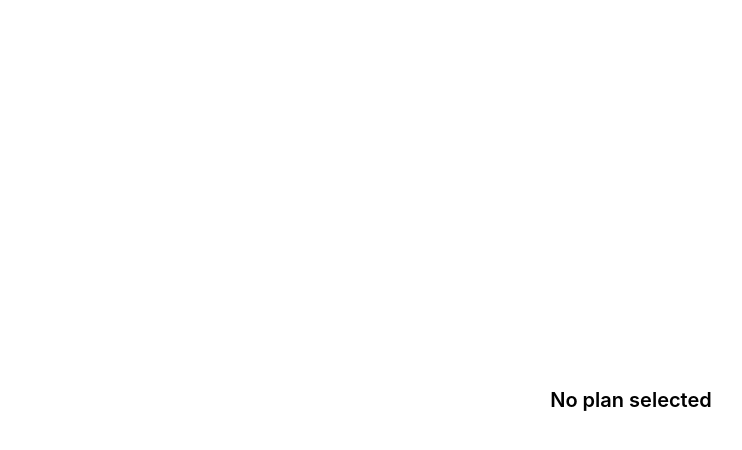
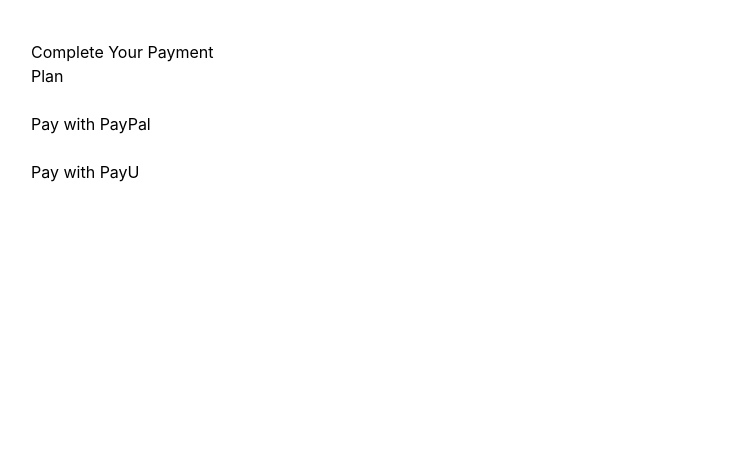
Before and after one commit to snapcartgo/ai-chatbot-saas, a Next.js app: page /payment in a window 1280 px wide. Shown: the top 450 px of the page, without its empty margins (9-751 px from the left). Built offline with nearby package versions, Linux system fonts and the light colour scheme.

Commit message:
Updated chatbot widget and dashboard fixes

```diff
--- /dev/null
+++ b/app/payment/PaymentClient.tsx
@@ -0,0 +1,51 @@
+"use client";
+
+import { useSearchParams } from "next/navigation";
+
+export default function PaymentClient() {
+
+  const params = useSearchParams();
+  const plan = params.get("plan");
+
+  const plans = {
+    starter: { price: "₹999", messages: "500 AI messages", bots: "1 chatbot" },
+    pro: { price: "₹1999", messages: "2000 AI messages", bots: "3 chatbots" },
+    growth: { price: "₹4999", messages: "5000 AI messages", bots: "10 chatbots" }
+  };
+
+  const selectedPlan = plans[plan as "starter" | "pro" | "growth"];
+
+  return (
+    <div style={{padding:"40px"}}>
+
+      <h1>Complete Your Payment</h1>
+
+      <h2>{plan} Plan</h2>
+
+      {selectedPlan && (
+        <div>
+          <p>{selectedPlan.price}</p>
+          <p>{selectedPlan.messages}</p>
+          <p>{selectedPlan.bots}</p>
+        </div>
+      )}
+
+      <br />
+
+      <button
+        onClick={() => window.location.href="/api/paypal?plan="+plan}
+      >
+        Pay with PayPal
+      </button>
+
+      <br /><br />
+
+      <button
+        onClick={() => window.location.href="/api/payu?plan="+plan}
+      >
+        Pay with PayU
+      </button>
+
+    </div>
+  );
+}
--- a/app/payment/page.tsx
+++ b/app/payment/page.tsx
@@ -1,82 +1,10 @@
-"use client";
-
-import { useSearchParams } from "next/navigation";
+import { Suspense } from "react";
+import PaymentClient from "./PaymentClient";
 
 export default function PaymentPage() {
-
-  const params = useSearchParams();
-  const plan = params.get("plan");
-
-  const plans: any = {
-    starter: { price: "₹999", messages: "500 AI messages", bots: "1 chatbot" },
-    pro: { price: "₹1999", messages: "2000 AI messages", bots: "3 chatbots" },
-    growth: { price: "₹4999", messages: "5000 AI messages", bots: "10 chatbots" }
-  };
-
-  const selectedPlan = plan ? plans[plan] : null;
-
-  if (!selectedPlan) {
-    return (
-      <div className="min-h-screen flex items-center justify-center">
-        <h1 className="text-xl font-semibold">No plan selected</h1>
-      </div>
-    );
-  }
-
   return (
-    <div className="min-h-screen flex items-center justify-center bg-gray-100 p-6">
-
-      <div className="bg-white rounded-xl shadow-lg p-8 max-w-md w-full">
-
-        <h1 className="text-2xl font-bold mb-2 text-center">
-          Complete Your Payment
-        </h1>
-
-        <p className="text-gray-500 text-center mb-6">
-          Secure checkout for your subscription
-        </p>
-
-        <div className="border rounded-lg p-5 mb-6 bg-gray-50">
-
-          <h2 className="text-lg font-semibold mb-2 capitalize">
-            {plan} Plan
-          </h2>
-
-          <p className="text-2xl font-bold mb-2">
-            {selectedPlan.price}
-          </p>
-
-          <ul className="text-sm text-gray-600 space-y-1">
-            <li>• {selectedPlan.messages}</li>
-            <li>• {selectedPlan.bots}</li>
-          </ul>
-
-        </div>
-
-        <div className="space-y-4">
-
-          <button
-            className="w-full bg-yellow-500 hover:bg-yellow-600 text-black font-semibold py-3 rounded-lg"
-            onClick={() => window.location.href = "/api/paypal?plan=" + plan}
-          >
-            Pay with PayPal
-          </button>
-
-          <button
-            className="w-full bg-blue-600 hover:bg-blue-700 text-white font-semibold py-3 rounded-lg"
-            onClick={() => window.location.href = "/api/payu?plan=" + plan}
-          >
-            Pay with PayU
-          </button>
-
-        </div>
-
-        <p className="text-xs text-gray-400 mt-6 text-center">
-          Payments are secure and encrypted.
-        </p>
-
-      </div>
-
-    </div>
+    <Suspense fallback={<div>Loading payment...</div>}>
+      <PaymentClient />
+    </Suspense>
   );
 }
```
